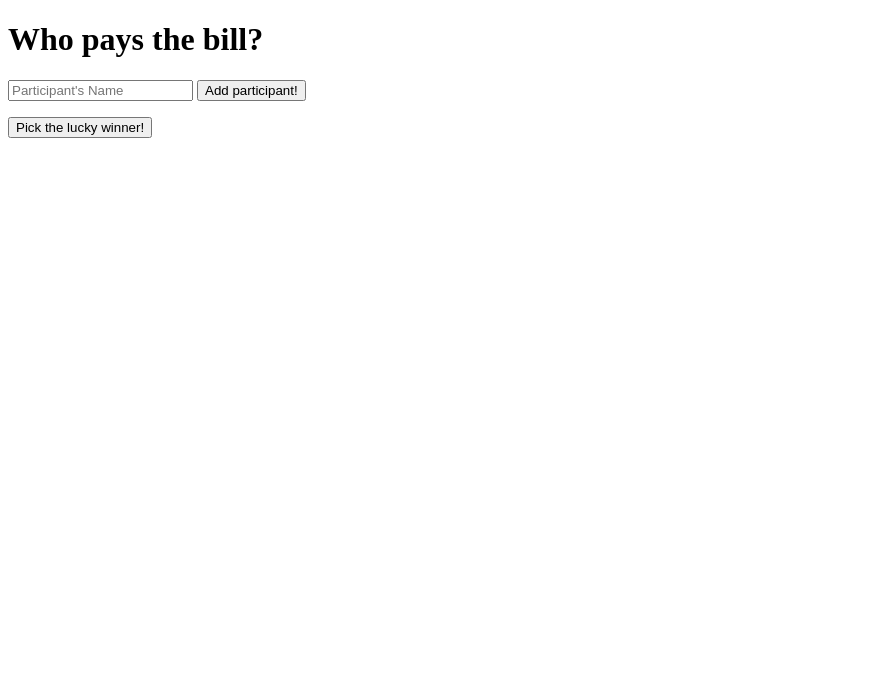
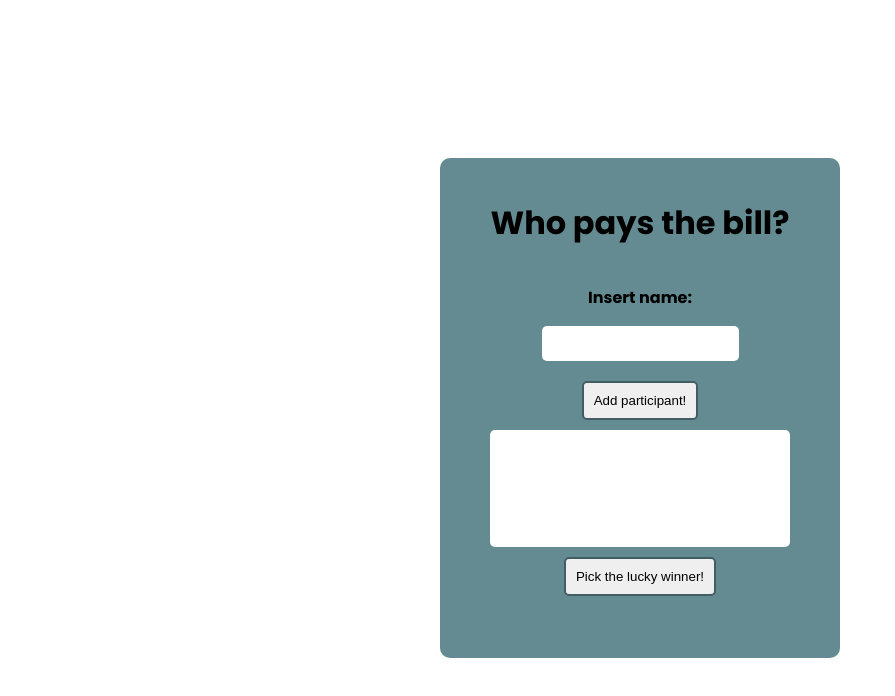
Before and after one commit to dianaa101/RandomGenerator, a plain HTML site: page index.html in a window 1280 px wide. Shown: the whole page, without its empty margins (0-895 px from the left). Drawn offline with Linux system fonts and the light colour scheme.

Commit message:
css done

```diff
--- a/index.html
+++ b/index.html
@@ -4,19 +4,28 @@
     <meta charset="UTF-8">
     <meta name="viewport" content="width=device-width, initial-scale=1.0">
     <title>Random Generator?</title>
+    <link href="style.css" rel="stylesheet" />
+    <link href="https://fonts.googleapis.com/css2?family=Poppins:wght@400;500;700&display=swap" rel="stylesheet">
 </head>
 
 <body>
-    <h1>Who pays the bill?</h1>
 
-    <input type="text" id="participantInput" placeholder="Participant's Name" />
-    <button onclick="addParticipant()">Add participant!</button>
+    <div class="container">
+        <h1>Who pays the bill?</h1>
 
-    <ul id="participantList"></ul>
+        <p>Insert name: </p>
+        <input type="text" id="participantInput" />
+        <button onclick="addParticipant()">Add participant!</button>
 
-    <button onclick="pickWinner()">Pick the lucky winner!</button>
+        <div class="list-container">
+            <ul id="participantList"></ul>
+        </div>
 
-    <p id="result"></p>
+        <button onclick="pickWinner()">Pick the lucky winner!</button>
+
+        <p id="result"></p>
+    </div>
+
 
     <script src="script.js"></script>
 </body>
--- a/style.css
+++ b/style.css
@@ -0,0 +1,60 @@
+body {
+    display: flex;
+    align-items: center;
+    justify-content: center;
+    min-height: 100vh;
+    font-family: 'Poppins', sans-serif;
+}
+
+.container {
+    display: flex;
+    align-items: center;
+    justify-content: space-around;
+    flex-direction: column;
+    position: fixed;
+    background-color: #648b92;
+    width: 400px;
+    height: 500px;
+    border-radius: 10px;
+    padding: 20px;
+    box-sizing: border-box;
+}
+
+p {
+    font-weight: bold;
+}
+
+.list-container {
+    width: 300px;
+    height: 150px;
+    overflow-y: auto;
+    background-color: white;
+    border-radius: 5px;
+    padding: 10px;
+    box-sizing: border-box;
+}
+
+ul {
+    list-style-type: none;
+    padding: 0;
+    margin: 0;
+}
+
+input {
+    padding: 10px;
+    margin-bottom: 10px;
+    border: none;
+    border-radius: 5px;
+}
+
+button {
+    padding: 10px;
+    border: 2px solid #425e63;
+    border-radius: 5px;
+    margin-top: 10px;
+    margin-bottom: 10px;
+}
+
+button:hover {
+    background-color: #425e63;
+}
```
